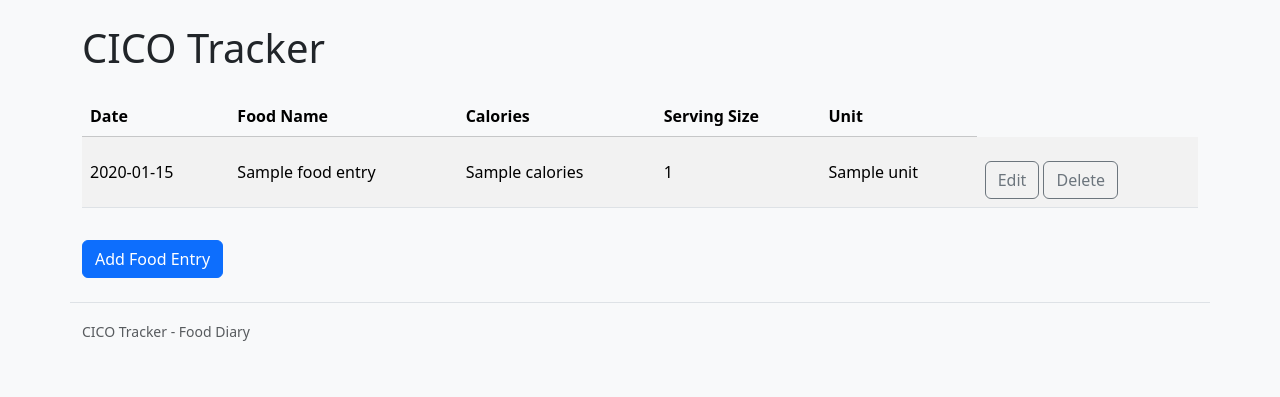
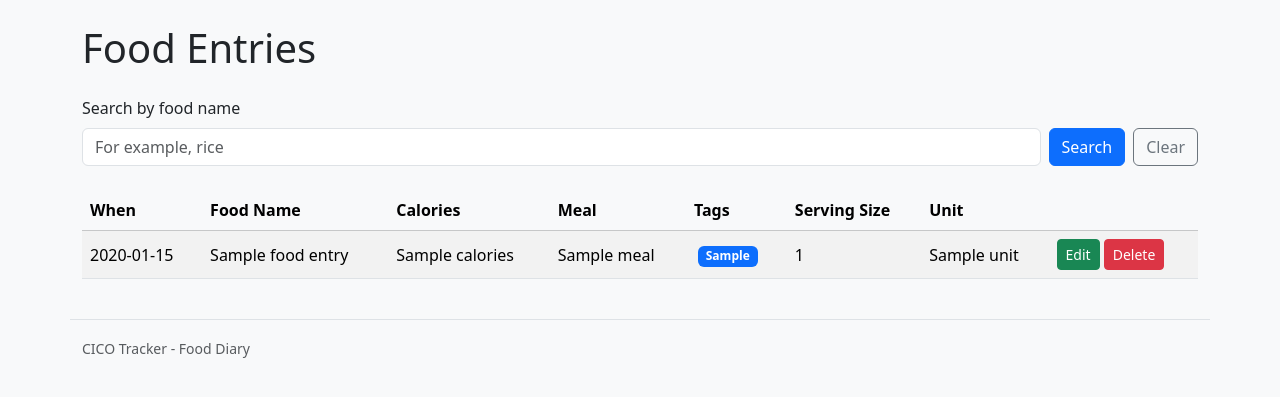
Before and after one commit to sk8er0nes/RD2, a Node server app: template CICO/views/index.ejs in a window 1280 px wide. Shown: the part 56-453 px from the top of the page. Run offline with Node 20, Linux system fonts and the light colour scheme; the template is opened without the code that fills it: most values are stand-ins (such as "Sample title", 1, 10 or a date in 2020); some libraries are stand-ins or nearby versions.

Commit message:
completed step 35

```diff
--- a/CICO/index.js
+++ b/CICO/index.js
@@ -28,52 +28,141 @@ app.locals.pageTitle = 'Food Entries';
 app.use(expressLayouts);
 app.use(express.urlencoded({ extended: true }));
 
-app.get("/", async (req, res) => {
-    const [rows] = await dbConnection.execute("SELECT * FROM food_entries");
-    res.render("index", { pageTitle: 'Food Entries', foodEntries: rows });
-})
+app.get('/', async function (req, res) {
+    const searchTerm = (req.query.search || '').trim();
+    const sql = `SELECT food_entries.id, dateTime, foodName, calories,
+    servingSize, unit, meals.name as 'meal',
+    group_concat(tags.name) as 'selected_tags' FROM food_entries
+    LEFT JOIN meals ON food_entries.meal_id = meals.id
+    LEFT JOIN food_entries_tags ON food_entries_tags.food_entry_id = food_entries.id
+    LEFT JOIN tags ON food_entries_tags.tag_id = tags.id
+    WHERE food_entries.foodName LIKE ?
+    GROUP BY food_entries.id, dateTime, foodName, calories, servingSize, unit, meal`;
 
-app.get("/food-entry/create", function(req,res){
-    res.render('create-food-entry', { pageTitle: 'Add Food Entry' });
+    const [rows] = await dbConnection.execute(sql, [`%${searchTerm}%`]);
+
+    res.render('index', {
+        pageTitle: 'Food Entries',
+        foodEntries: rows,
+        searchTerm: searchTerm
+    });
 });
 
-// app.post('/food-entry/create', async (req, res) => {
-//     const { dateTime, foodName, calories, servingSize, unit } = req.body;
-//     console.log(dateTime, foodName, calories, servingSize, unit);
-//     res.send("Food entry added successfully");
-// })
+app.get("/food-entry/create", async function (req, res) {
+    const [meals] = await dbConnection.execute("SELECT * FROM meals");
+    const [tags] = await dbConnection.execute("SELECT * FROM tags");
+    res.render('create-food-entry', {
+        pageTitle: 'Add Food Entry',
+        meals,
+        tags,
 
-app.post('/food-entry/create', async (req, res) => {
-    const { dateTime, foodName, calories, servingSize, unit } = req.body;
-
-    const query = `INSERT INTO food_entries
-    (dateTime, foodName, calories, servingSize, unit)
-    VALUES (?, ?, ?, ?, ?)`;
-    const values = [dateTime, foodName, calories, servingSize, unit];
-    await dbConnection.execute(query, values);
-    res.redirect("/");
+    });
 });
 
-app.get("/food-entry/:id/edit", async (req, res) => {
-    const [rows] = await dbConnection.execute("SELECT * FROM food_entries WHERE  id = ?", [req.params.id]);
-    const foodEntry = rows[0];
-    res.render("edit-food-entry", { pageTitle: 'Edit Food Entry', foodEntry });
+app.post('/food-entry/create', async function (req, res, next) {
+    const connection = await dbConnection.getConnection();
+    try {
+        await connection.beginTransaction();
+        const { dateTime, foodName, calories, servingSize, meal, unit } = req.body;
+        const sql = `INSERT INTO food_entries (dateTime, foodName, calories, meal_id,
+        servingSize, unit) VALUES(?, ?, ?, ?, ?, ?);`
+
+        const values = [dateTime, foodName, calories, meal || '1', servingSize, unit];
+
+        const [results] = await connection.execute(sql, values);
+        const newFoodEntryID = results.insertId;
+
+        const tags = [...new Set(req.body.tags || [])];
+        for (let t of tags) {
+            const sql = `INSERT INTO food_entries_tags (food_entry_id, tag_id) VALUE (?, ?)`;
+            await connection.execute(sql, [newFoodEntryID, t]);
+        }
+        await connection.commit();
+        res.redirect('/');
+
+    } catch (e) {
+
+        await connection.rollback();
+        console.error(e);
+        next(e);
+    } finally {
+        connection.release();
+    }
+
 });
 
-app.post("/food-entry/:id/edit", async (req, res) => {
-    const { dateTime, foodName, calories, servingSize, unit } = req.body;
+app.get('/food-entry/:id/edit', async function (req, res) {
+    const foodRecordID = req.params.id;
+    const [foodEntries] = await dbConnection.execute(`
+    SELECT * FROM food_entries WHERE id = ?`,
+        [foodRecordID]);
+    const foodEntry = foodEntries[0];
 
-    const query = `UPDATE food_entries SET dateTime = ?, foodName = ?,
-    calories = ?, servingSize = ?, unit = ? WHERE id = ?`;
-    const values = [dateTime, foodName, calories, servingSize, unit,
-        req.params.id];
-    await dbConnection.execute(query, values);
-    res.redirect("/");
+    const [foodEntryTags] = await dbConnection.execute(`SELECT * FROM
+    food_entries_tags WHERE food_entry_id = ?`, [foodRecordID]);
+
+    const [meals] = await dbConnection.execute("SELECT * FROM meals");
+
+    const [tags] = await dbConnection.execute("SELECT * FROM tags");
+    res.render('edit-food-entry', {
+        pageTitle: 'Edit Food Entry',
+        foodEntry,
+        meals: meals,
+        tags: tags,
+        relatedTags: foodEntryTags.map(t => t.tag_id)
+    })
+});
+
+app.post('/food-entry/:id/edit', async function (req, res, next) {
+    const connection = await dbConnection.getConnection();
+    try {
+        await connection.beginTransaction();
+        const foodEntryID = req.params.id;
+        const sql = `UPDATE food_entries SET dateTime=?,
+        foodName=?,
+        calories=?,
+        meal_id=?,
+        servingSize=?,
+        unit=?
+        WHERE id =?;`
+        const bindings = [
+            req.body.dateTime,
+            req.body.foodName,
+            req.body.calories,
+            req.body.meal || '1',
+            req.body.servingSize,
+            req.body.unit,
+            foodEntryID
+        ];
+
+        // delete all existing tags from the food record
+        await connection.execute(`DELETE FROM food_entries_tags WHERE
+        food_entry_id = ?`, [foodEntryID]);
+
+        // re-add all the relationships
+        const tags = [...new Set(req.body.tags || [])];
+        for (let t of tags) {
+            const sql = `INSERT INTO food_entries_tags (food_entry_id, tag_id)
+            VALUE (?, ?)`;
+            await connection.execute(sql, [foodEntryID, t]);
+        }
+
+        const results = await connection.execute(sql, bindings)
+        await connection.commit();
+        res.redirect('/')
+    } catch (e) {
+        console.error(e);
+        await connection.rollback();
+        next(e);
+    } finally {
+        await connection.release();
+    }
+
 });
 
 app.get("/food-entry/:id/delete", async (req, res) => {
     const [rows] = await dbConnection.execute("SELECT * FROM food_entries WHERE id = ?",
-    [req.params.id]);
+        [req.params.id]);
     res.render("delete-food-entry", { pageTitle: 'Delete Food Entry', foodEntry: rows[0] });
 });
 
--- a/CICO/views/index.ejs
+++ b/CICO/views/index.ejs
@@ -1,20 +1,44 @@
-<h1 class="mb-4">CICO Tracker</h1>
+<h1 class="mb-4">Food Entries</h1>
+<form method="GET" action="/" class="row g-2 mb-4">
+  <div class="col-sm">
+    <label class="form-label" for="search">Search by food name</label>
+    <input class="form-control" type="search" id="search" name="search"
+      value="<%= searchTerm %>" placeholder="For example, rice">
+  </div>
+  <div class="col-sm-auto d-flex align-items-end gap-2">
+    <button class="btn btn-primary" type="submit">Search</button>
+    <a class="btn btn-outline-secondary" href="/">Clear</a>
+  </div>
+</form>
+<% if (foodEntries.length === 0) { %>
+  <div class="alert alert-info" role="status">
+    <% if (searchTerm) { %>
+      No food entries found for "<%= searchTerm %>".
+    <% } else { %>
+      There are no food entries yet. Use Add Food Entry to create one.
+    <% } %>
+  </div>
+<% } %>
 <div class="table-responsive">
   <table class="table table-striped table-hover align-middle">
     <thead class="table-light">
       <tr>
-                <th>Date</th>
+        <th>When</th>
         <th>Food Name</th>
         <th>Calories</th>
+        <th>Meal</th>
+        <th>Tags</th>
         <th>Serving Size</th>
         <th>Unit</th>
+        <th></th>
       </tr>
     </thead>
     <tbody>
-            <% foodEntries.forEach(function(foodEntry) { %>
+      <% for (let foodEntry of foodEntries) { %>
         <tr>
           <td>
-                        <%= foodEntry.dateTime %>
+            <%= foodEntry.dateTime.split(' ')[0] %><br/>
+            <%= foodEntry.dateTime.split(' ')[1] %>
           </td>
           <td>
             <%= foodEntry.foodName %>
@@ -23,19 +47,23 @@
             <%= foodEntry.calories %>
           </td>
           <td>
-                        <%= foodEntry.servingSize %>
+            <%= foodEntry.meal %>
           </td>
           <td>
-                        <%= foodEntry.unit %>
+            <% for (const tag of (foodEntry.selected_tags || '').split(',').filter(Boolean)) { %>
+              <span class="badge text-bg-primary ms-1 me-1"><%= tag %></span>
+            <% } %>
           </td>
+          <td><%= foodEntry.servingSize %></td>
+          <td><%= foodEntry.unit %></td>
           <td>
-                        <a class="btn btn-outline-secondary mt-3" href="/food-entry/<%= foodEntry.id %>/edit">Edit</a>
-                        <a class="btn btn-outline-secondary mt-3"
-                            href="/food-entry/<%= foodEntry.id %>/delete">Delete</a>
+            <a class="btn btn-success btn-sm"
+              href="food-entry/<%= foodEntry.id %>/edit">Edit</a>
+            <a class="btn btn-danger btn-sm"
+              href="food-entry/<%= foodEntry.id %>/delete">Delete</a>
           </td>
         </tr>
-                <% }) %>
+      <% } %>
     </tbody>
   </table>
 </div>
-<a class="btn btn-primary mt-3" href="/food-entry/create">Add Food Entry</a>
```
Also changed, not shown: CICO/views/create-food-entry.ejs (+8 -2 lines), CICO/views/edit-food-entry.ejs (+6 -1 lines), CICO/views/food-entry-form.ejs (+26 -0 lines), CICO/migrations/01_add_meals_table.sql (added), CICO/migrations/02_add_food_entries_meals_fk.sql (added), CICO/migrations/03_migrate_existing_meals.sql (added), CICO/migrations/04_add_tags_table.sql (added). Lines whose indentation alone changed are shown as unchanged.
